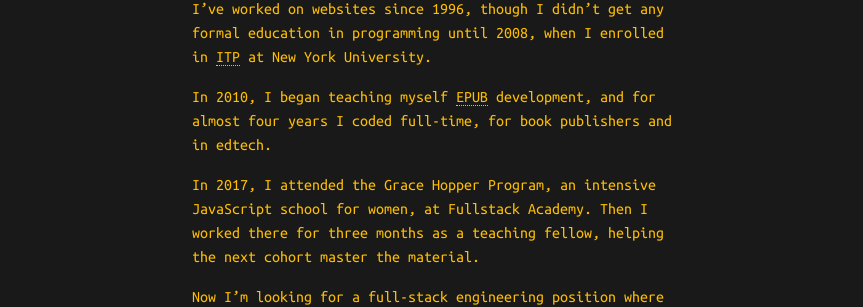
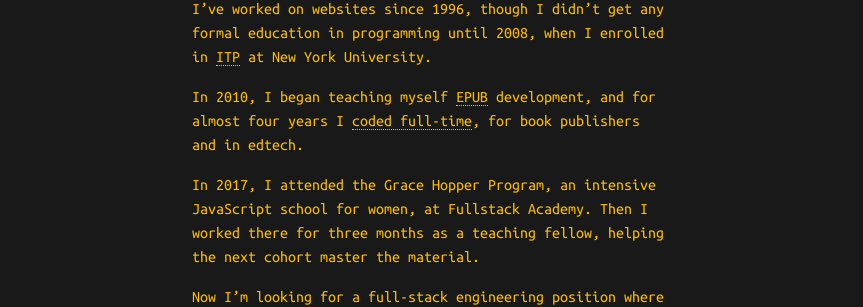
Before and after one commit to indiamos/indiamos.github.io, a Jekyll site: the page built from index.md, in a window 1280 px wide. Shown: the part 404-711 px from the top of the page, without its empty margins (208-1071 px from the left). Built offline with Jekyll 4.4.1, drawn with Linux system fonts in a browser that asks for light colours; nearby versions of some CDN libraries; part of the change alters nothing that is shown.

```diff
--- a/index.md
+++ b/index.md
@@ -9,7 +9,7 @@ Hi, I’m India!
 
 I’ve worked on websites since 1996, though I didn’t get any formal education in programming until 2008, when I enrolled in [ITP](https://tisch.nyu.edu/itp) at New York University.
 
-In 2010, I began teaching myself EPUB development, and for almost four years I coded full-time, for book publishers and in edtech.
+In 2010, I began teaching myself EPUB development, and for almost four years I [coded full-time](/projects/e-books.html), for book publishers and in edtech.
 
 In 2017, I attended the Grace Hopper Program, an intensive JavaScript school for women, at Fullstack Academy. Then I worked there for three months as a teaching fellow, helping the next cohort master the material.
 
```
